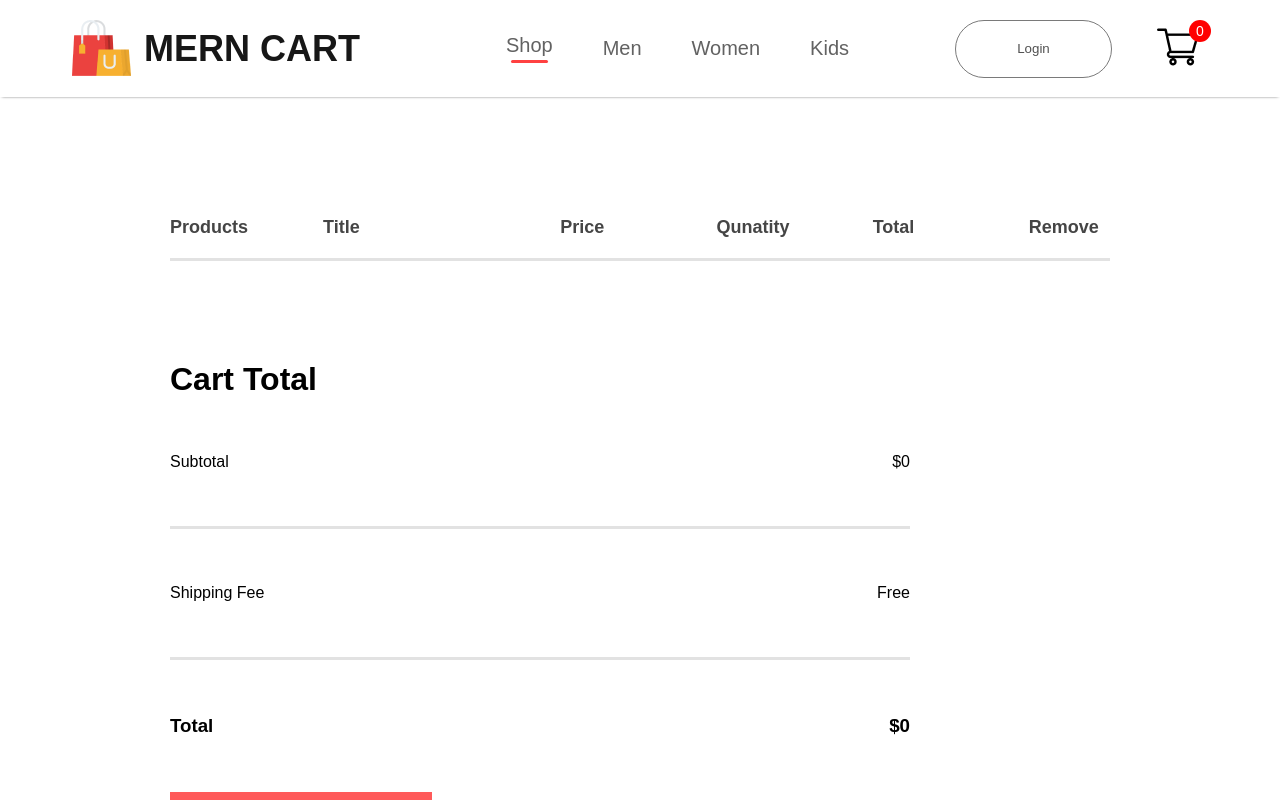
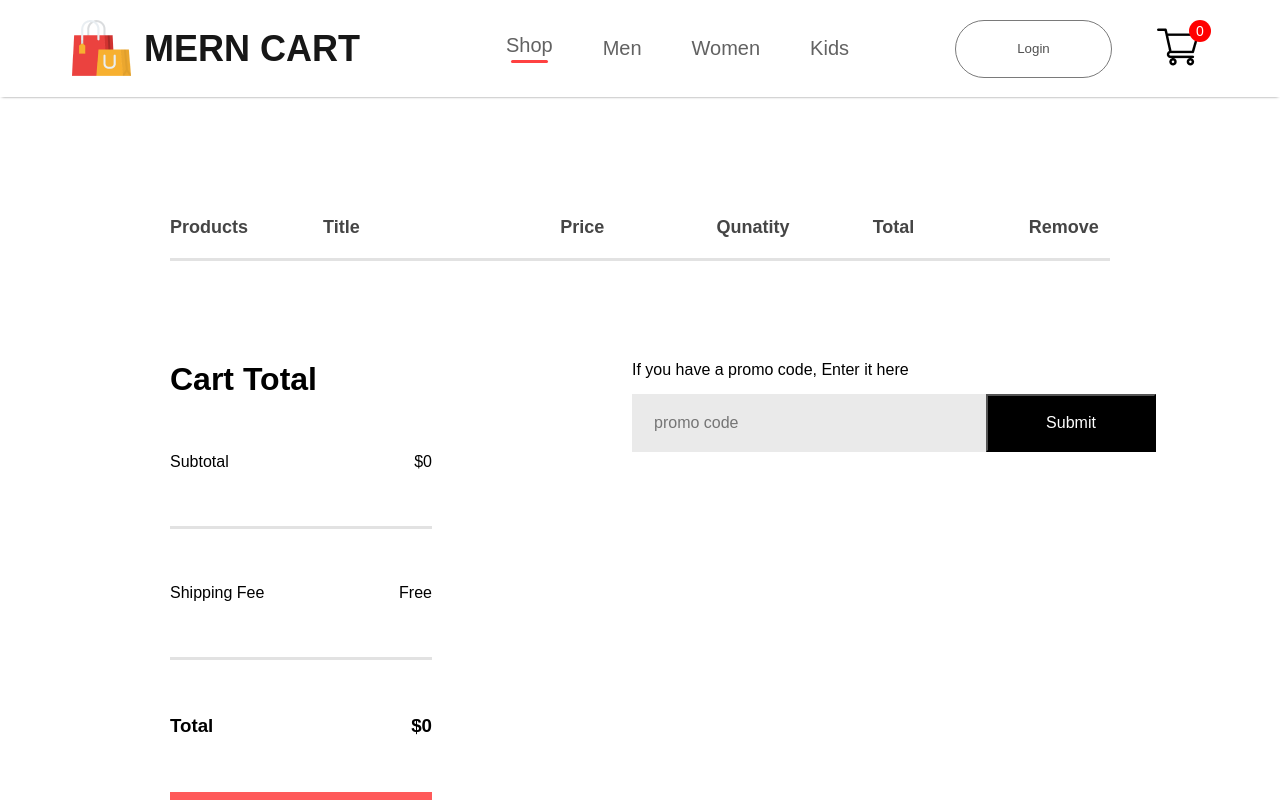
Before and after one commit to PraneethBunny123/MERN-Cart, a React (Vite) app in the folder frontend/: page /cart in a window 1280 px wide. Shown: the top 800 px of the page. Built offline with nearby package versions, Linux system fonts and the light colour scheme.

Commit message:
Added styles for the checkout and promo sections

```diff
--- a/frontend/src/components/CartItem/CartItem.css
+++ b/frontend/src/components/CartItem/CartItem.css
@@ -71,3 +71,35 @@
     font-weight: 600;
     cursor: pointer;
 }
+
+.cart-item-promo {
+    flex: 1;
+    font-size: 16px;
+    font-weight: 500;
+}
+
+.cart-item-promo-box {
+    width: 504px;
+    margin-top: 15px;
+    padding-left: 20px;
+    height: 58px;
+    background: #eaeaea;
+}
+
+.cart-item-promo-box input {
+    border: none;
+    outline: none;
+    background: transparent;
+    font-size: 16px;
+    width: 330px;
+    height: 50px;
+}
+
+.cart-item-promo-box button {
+    width: 170px;
+    height: 58px;
+    font-size: 16px;
+    background: black;
+    color: white;
+    cursor: pointer;
+}
--- a/frontend/src/components/CartItem/CartItem.jsx
+++ b/frontend/src/components/CartItem/CartItem.jsx
@@ -62,12 +62,13 @@ export default function CartItem() {
                     </div>
                     <button>PROCEED TO CHECKOUT</button>
                 </div>
-            </div>
-            <div className='cart-item-promo'>
-                <p>If you have a promo code, Enter it here</p>
-                <div className='cart-item-promo-box'>
-                    <input type='text' placeholder='promo code' />
-                    <button>Submit</button>
+
+                <div className='cart-item-promo'>
+                    <p>If you have a promo code, Enter it here</p>
+                    <div className='cart-item-promo-box'>
+                        <input type='text' placeholder='promo code' />
+                        <button>Submit</button>
+                    </div>
                 </div>
             </div>
         </div>
```
